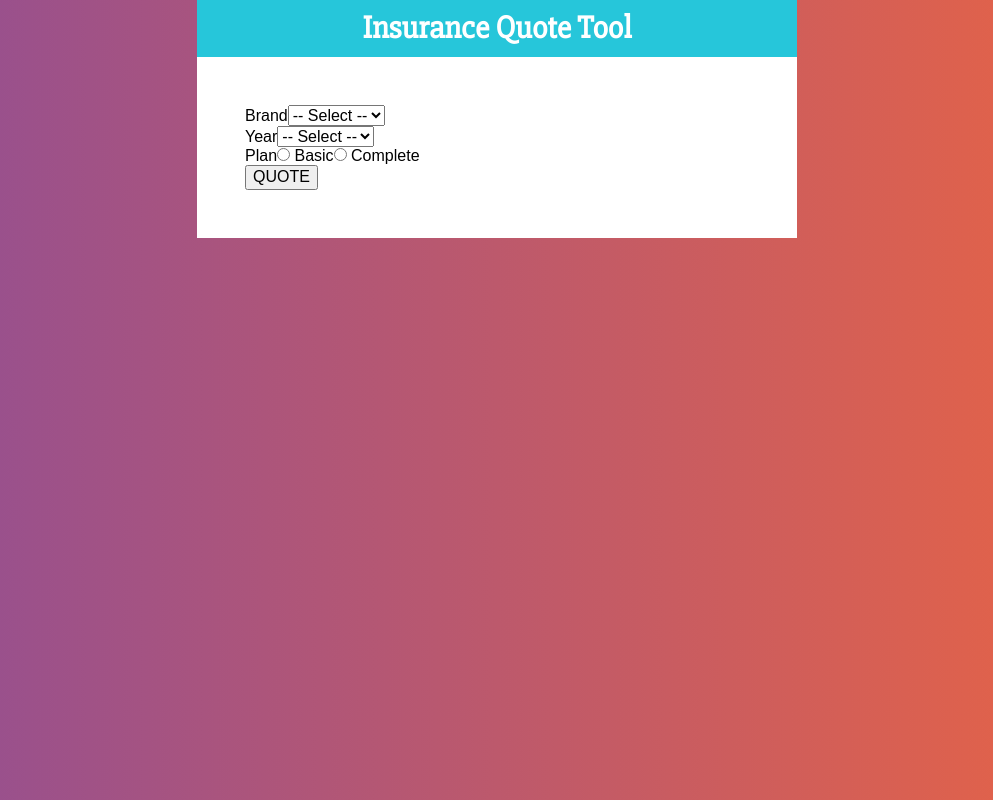
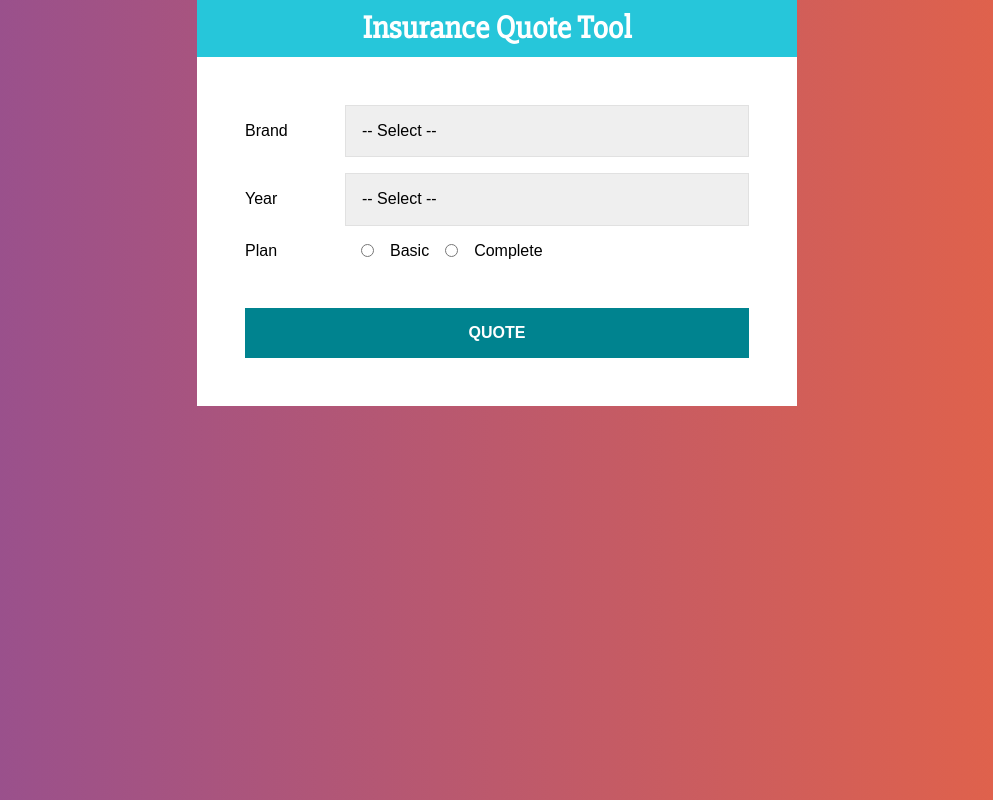
Before and after one commit to elwiiman/react-quote-tool, a React (Create React App) app: page / in a window 1280 px wide. Shown: the whole page, without its empty margins (143-1136 px from the left). Built offline with nearby package versions, Linux system fonts and the light colour scheme.

Commit message:
Form component completed with styled components

```diff
--- a/src/components/Form.js
+++ b/src/components/Form.js
@@ -1,20 +1,61 @@
 import React from "react";
+import styled from "@emotion/styled";
+
+const Field = styled.div`
+  display: flex;
+  margin-bottom: 1rem;
+  align-items: center;
+`;
+
+const Label = styled.label`
+  flex: 0 0 100px;
+`;
+
+const Select = styled.select`
+  display: block;
+  width: 100%;
+  padding: 1rem;
+  border: 1px solid #e1e1e1;
+  -webkit-appearance: none;
+`;
+
+const InputRadio = styled.input`
+  margin: 0 1rem;
+`;
+
+const Button = styled.button`
+  background-color: #00838f;
+  font-size: 16px;
+  width: 100%;
+  padding: 1rem;
+  color: #ffffff;
+  text-transform: uppercase;
+  font-weight: bold;
+  border: none;
+  margin-top: 2rem;
+
+  transition: background-color 0.3s ease;
+  &:hover {
+    cursor: pointer;
+    background-color: #26c6da;
+  }
+`;
 
 const Form = () => {
   return (
     <form>
-      <div>
-        <label>Brand</label>
-        <select>
+      <Field>
+        <Label>Brand</Label>
+        <Select>
           <option value="">-- Select --</option>
           <option value="American">American</option>
           <option value="European">European</option>
           <option value="Asian">Asian</option>
-        </select>
-      </div>
-      <div>
-        <label>Year</label>
-        <select>
+        </Select>
+      </Field>
+      <Field>
+        <Label>Year</Label>
+        <Select>
           <option value="">-- Select --</option>
           <option value="2021">2021</option>
           <option value="2020">2020</option>
@@ -26,15 +67,15 @@
           <option value="2014">2014</option>
           <option value="2013">2013</option>
           <option value="2012">2012</option>
-        </select>
-      </div>
-      <div>
-        <label>Plan</label>
-        <input type="radio" name="plan" value="basic" /> Basic
-        <input type="radio" name="plan" value="complete" /> Complete
-      </div>
+        </Select>
+      </Field>
+      <Field>
+        <Label>Plan</Label>
+        <InputRadio type="radio" name="plan" value="basic" /> Basic
+        <InputRadio type="radio" name="plan" value="complete" /> Complete
+      </Field>
 
-      <button>QUOTE</button>
+      <Button>Quote</Button>
     </form>
   );
 };
```
